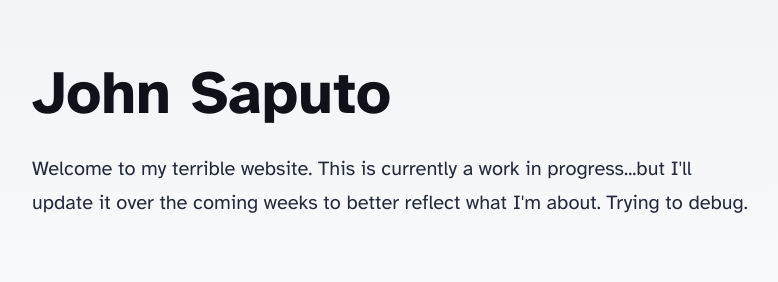
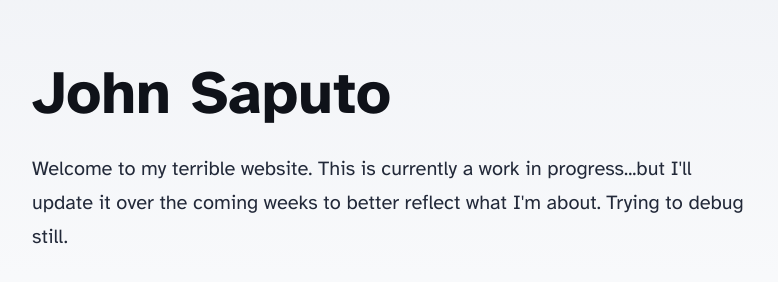
Before and after one commit to dell-helpdesk/website-test, an Astro site: page / in a window 1280 px wide. Shown: the full height of the page, 248-1026 px from the left. Built offline with nearby package versions, Linux system fonts and the light colour scheme; Astro itself is replaced by a stand-in of ours.

Commit message:
Update index.astro

```diff
--- a/src/pages/index.astro
+++ b/src/pages/index.astro
@@ -12,7 +12,7 @@ import { SITE_TITLE, SITE_DESCRIPTION } from '../consts';
 		<main>
 			<h1>John Saputo</h1>
 			<p>
-				Welcome to my terrible website. This is currently a work in progress...but I'll update it over the coming weeks to better reflect what I'm about. Trying to debug.
+				Welcome to my terrible website. This is currently a work in progress...but I'll update it over the coming weeks to better reflect what I'm about. Trying to debug still.
 			</p>
 		</main>
 	</body>
```
